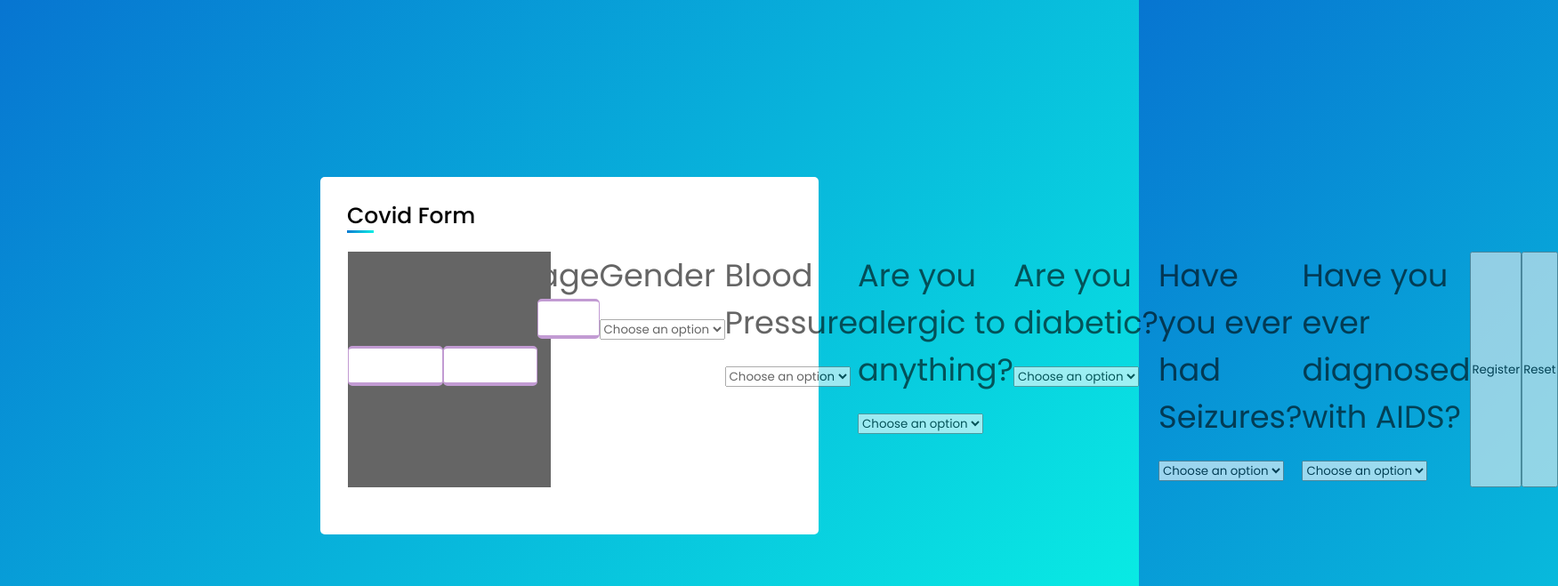
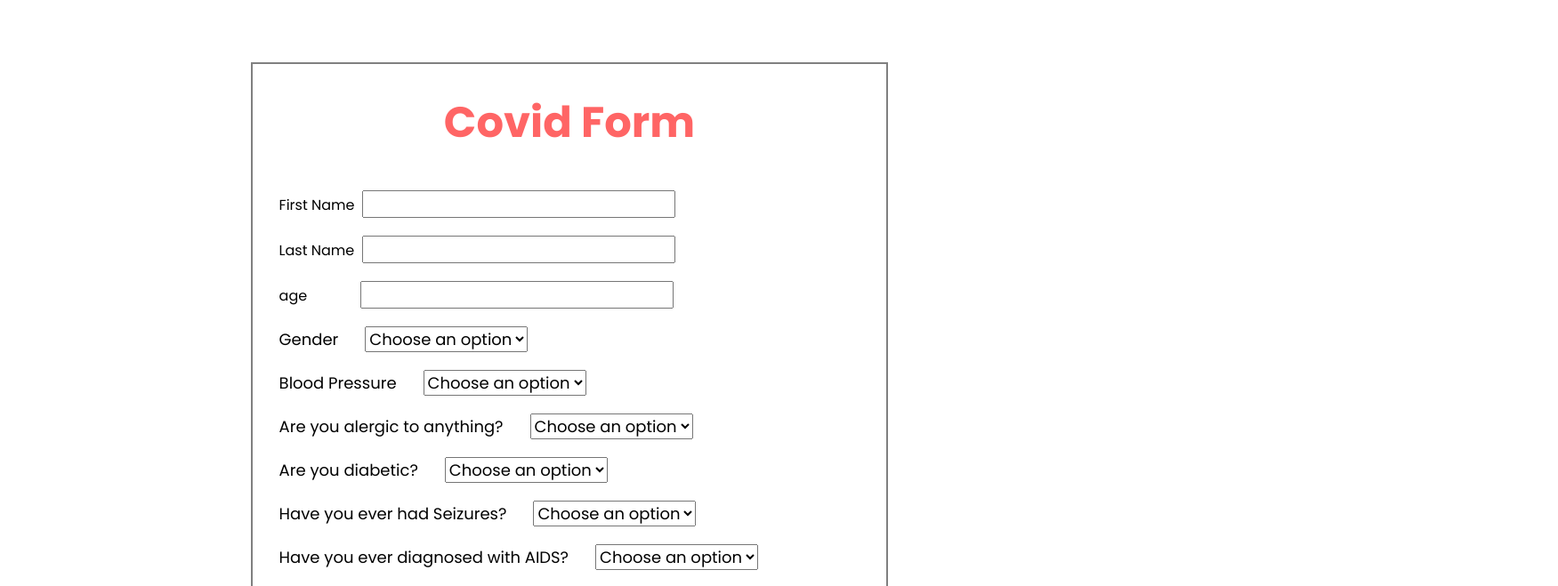
Before and after one commit to subhan300/covid-tracking-application, a React (Create React App) app: page /covid_form in a window 1280 px wide. Shown: the top 659 px of the page at 89% size, 1751 px wide, since content can reach past the window. Built offline with nearby package versions, Linux system fonts and the light colour scheme.

Commit message:
form design competed

```diff
--- a/src/pages/covid-form/Covid_form.css
+++ b/src/pages/covid-form/Covid_form.css
@@ -1,80 +1,88 @@
-* {
+*{
   margin: 0;
   padding: 0;
   box-sizing: border-box;
   font-family: "Poppins", sans-serif;
 }
 
-body {
-  display: flex;
-  height: 100vh;
-  justify-content: center;
-  align-items: center;
-  background-image: linear-gradient(135deg, #0775d1, #09f3e5);
+
+
+
+.formic_form{
+  /* border:2px solid red !important; */
+  padding-top: 50px !important;
+  background-color:white;
 }
 
-.container {
-  max-width: 700px;
-  width: 100%;
-  background: #fff;
-  padding: 25px 30px;
-  border-radius: 5px;
+.form_container{
+
+ display: flex;
+ flex-direction: column;
+ width: 80%;
+ margin: 0 auto;
+ padding-top: 20px;
+
+
+
 }
 
-.container .head {
-  font-size: 25px;
-  font-weight: 500;
+
+.formic_mainForm{
+  display: flex;
+  flex-direction: column;
+  border:2px solid grey;
+  width: 70%;
+  margin-top: 20px;
+  padding: 30px;
+  margin: 0 auto;
+}
+
+.form_title{
+  color: red;
+  opacity: .6;
+  font-size:3rem;
+  padding-bottom: 20px;
+  text-align: center;
+}
+
+.input,.form_btn_group>div{
+  margin-top: 20px;
+  font-size: 18px;
+
+}
+
+
+.select_field{
+  margin-left: 30px;
+
+}
+
+.options_field,.select_field{
+  color:black;
+  /* font-weight: bold; */
+  font-size: 18px;
+
+}
+
+.form_submit,.form_reset{
+  padding: 4px 20px;
+  background-color: black;
+  color: white;
+  font-size:16px;
+  border-radius: 12px;
+  /* border: none; */
+  border:2px solid black !important;
+  z-index: -1 !important;
+
+
+
+}
+.form_submit--div,.form_reset--div{
+  border:2px solid black;
+  width: 17%;
+  border-radius: 12px;
+  background-color: black;
+  text-align: center;
+  z-index: 1;
   position: relative;
 }
-
-.container .head::before {
-  content: "";
-  position: absolute;
-  left: 0;
-  bottom: 0;
-  height: 3px;
-  width: 30px;
-  background-image: linear-gradient(135deg, #0775d1, #09f3e5);
-}
-
-.container .censtyl {
-  display: flex;
-  flex-wrap: wrap;
-  justify-content: space-between;
-  margin: 20px 0 12px 0;
-}
-
-.box {
-  margin-bottom: 15px;
-  width: calc(100% / 2 - 20px);
-}
-
-.input {
-  height: 45px;
-  width: 100%;
-  display: block;
-  font-weight: 500px;
-  margin-bottom: 5px;
-  outline: none;
-  border-radius: 5px;
-  border: 1px solid #ccc;
-  padding-left: 15px;
-  font-size: 14px;
-  border-bottom-width: 4px;
-  border-top-width: 3px;
-  transition: all 0.5 ease;
-}
-
-.input:focus,
-input:valid {
-  border-color: #9b59b6;
-}
-
-.select {
-  padding: 8px 1200px;
-  color: #000;
-  background-color: #fff;
-  border: 1px solid #dddddd;
-  cursor: pointer;
-  border-radius: 5px;
-}
--- a/src/pages/covid-form/Covid_form.js
+++ b/src/pages/covid-form/Covid_form.js
@@ -52,12 +52,13 @@ const Covid_form = () => {
       validationSchema={SignupValidation}
     >
       {({ errors, touched, ...formik }) => (
-        <div className="body">
-          <div className="container">
-            <h1 className="head">Covid Form</h1>
+        <div className="formic_form">
+          <div className="form_container">
+
             {console.log("Form Values: ", formik)}
-            <Form className="censtyl">
-              <div className="box">
+            <Form className="formic_mainForm">
+            <h1 className="form_title">Covid Form</h1>
+
                 <TextField
                   className="input"
                   errors={errors}
@@ -78,9 +79,11 @@ const Covid_form = () => {
                   errors={errors}
                   touched={touched}
                   label="age"
-                  name="age"
+                  name="&nbsp;&nbsp;&nbsp;age  "
+                  space="&nbsp;&nbsp;&nbsp;&nbsp;&nbsp;&nbsp;&nbsp;&nbsp;&nbsp;&nbsp;&nbsp;&nbsp;"
                 />
-                <Select
+                <div className="input">
+                  <Select
                   className="input"
                   mainLabel="Gender"
                   optionValues={genderOptions}
@@ -88,8 +91,10 @@ const Covid_form = () => {
                   formik={formik}
                   name="gender"
                   value={formik.values.gender}
-                />
-                <Select
+                  />
+                </div>
+                <div className="input">
+                   <Select
                   className="input"
                   mainLabel="Blood Pressure"
                   optionValues={bpOptions}
@@ -97,8 +102,9 @@ const Covid_form = () => {
                   formik={formik}
                   name="bloodPressure"
                   value={formik.values.bloodPressure}
-                />
-
+                   />
+                </div>
+                <div className="input">
                 <Select
                   className="input"
                   mainLabel="Are you alergic to anything?"
@@ -108,8 +114,9 @@ const Covid_form = () => {
                   name="allergicReaction"
                   value={formik.values.allergicReaction}
                 />
-
-                <Select
+              </div>
+              <div className="input">
+                    <Select
                   className="input"
                   mainLabel="Are you diabetic?"
                   optionValues={binaryOption}
@@ -118,7 +125,8 @@ const Covid_form = () => {
                   name="diabetic"
                   value={formik.values.diabetic}
                 />
-
+</div>
+<div className="input">
                 <Select
                   className="input"
                   mainLabel="Have you ever had Seizures?"
@@ -128,7 +136,8 @@ const Covid_form = () => {
                   name="seizures"
                   value={formik.values.seizures}
                 />
-
+</div>
+<div className="input">
                 <Select
                   className="input"
                   mainLabel="Have you ever diagnosed with AIDS?"
@@ -138,11 +147,12 @@ const Covid_form = () => {
                   name="hiv"
                   value={formik.values.hiv}
                 />
-                <button className="" type="submit">
-                  Register
-                </button>
-                <button type="reset">Reset</button>
+                </div>
+              <div className="form_btn_group">
+                  <div className="form_submit--div">  <button className="form_submit" type="submit"> Register</button></div>
+                 <div className="form_reset--div">  <button className="form_reset" type="reset">Reset</button> </div>
               </div>
+
             </Form>
           </div>
         </div>
--- a/src/pages/covid-form/TextField.js
+++ b/src/pages/covid-form/TextField.js
@@ -1,12 +1,12 @@
 import React  from "react";
 import { useField } from "formik";
 
-export const TextField = ({errors, touched, label, ...props}) => {
+export const TextField = ({errors, touched, label,space, ...props}) => {
     const [field, meta] = useField(props);
 
     return(
         <div>
-            <label htmlFor={field.name}>{label}</label>
+            <label htmlFor={field.name}>{label}</label>&nbsp;&nbsp;{space}
             {
                 errors[field.name] && touched[field.name]
                 ?   (<div>{errors[field.name] }</div>)
--- a/src/pages/covid-form/select.js
+++ b/src/pages/covid-form/select.js
@@ -13,8 +13,10 @@ export const Select = ({mainLabel, optionValues, optionLabels, formik, name,valu
         value={value}
         onChange={formik.handleChange}
         onBlur={formik.handleBlur}
+
+        className='select_field'
     >
-        <option value="" label="Choose an option" />
+        <option className="options_field" value="" label="Choose an option" />
         {optionLabels.map( (label, i) =>  <option key={label} value={optionValues[i]} label={label} />)}
     </select>
     </div>
```
